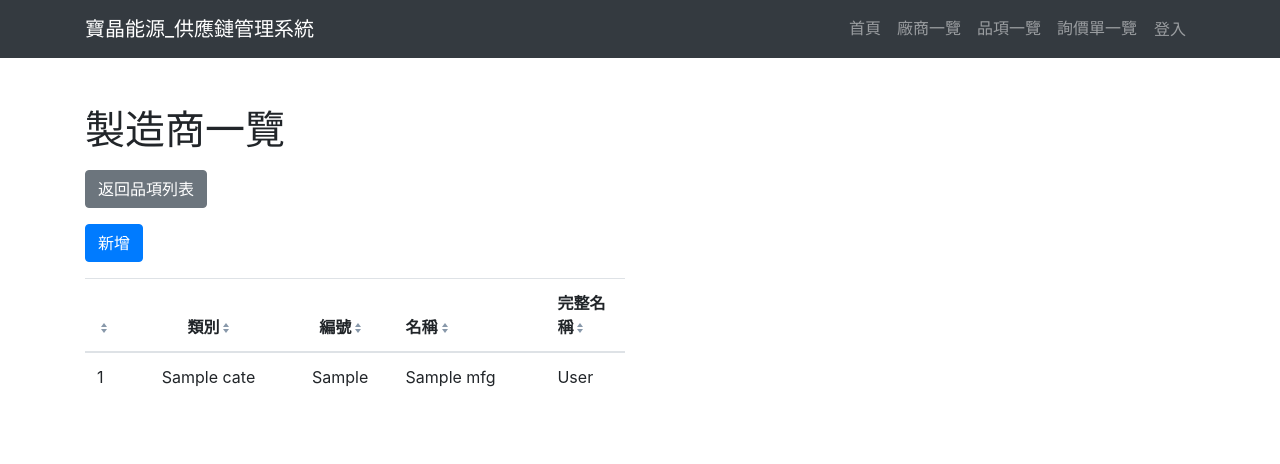
After one commit to edward79519/ina_supply_chain, a Django app: template templates/quotation/item/manufacturer/list.html in a window 1280 px wide. The commit adds this page. Shown: the top 464 px of the page. Run offline with Django 3.2, Linux system fonts and the light colour scheme; the template is opened without the code that fills it: most values are stand-ins (such as "Sample title", 1, 10 or a date in 2020); form fields are guessed from the names that the template uses; some libraries are stand-ins or nearby versions.

Commit message:
add cate-list/add, mfg-list/add page and filter by cate in item-list page

```diff
--- a/quotation/urls.py
+++ b/quotation/urls.py
@@ -12,6 +12,8 @@ urlpatterns = [
     path('item/<int:item_id>/', views.item_detail, name="Item_Detail"),
     path('item/<int:item_id>/export/', views.item_hstr_export, name="Item_Hist_Exprt"),
     path('item/<int:item_id>/update/', views.item_update, name="Item_Update"),
+    path('item/cate/', views.cate_list, name="Cate_Lsit"),
+    path('item/mfg/', views.mfg_list, name="MFG_Lsit"),
     path('inquiry/', views.inquiry_list, name="Inquiry_List"),
     path('inquiry/add/', views.inquiry_add, name="Inquiry_Add"),
     path('inquiry/<int:inqry_id>/', views.inquiry_detail, name="Inquiry_Detail"),
--- /dev/null
+++ b/templates/quotation/item/manufacturer/list.html
@@ -0,0 +1,133 @@
+{% extends 'frame/base.html' %}
+
+{% block title %}製造商一覽 - 寶晶供應鏈管理系統{% endblock %}
+{% block css %}
+  <link href="/static/custom/page.css" rel="stylesheet">
+{% endblock %}
+{% block scripts %}
+    <script src="//cdnjs.cloudflare.com/ajax/libs/list.js/1.5.0/list.min.js"></script>
+    <script>
+      var options = {
+        valueNames: [ 'cnt', 'catename', 'sn'],
+        page: 10,
+        pagination: [{
+            name: "pagination",
+            paginationClass: "pagination",
+            innerWindow: 1,
+            outerWindow: 1,
+        }],
+      };
+
+      /*table = id of the div */
+      var userList = new List('table', options);
+    </script>
+{% endblock %}
+{% block content %}
+  <section id="doclist" class="py-3">
+    <div class="container py-3">
+      <h1 class="my-3">製造商一覽</h1>
+      <a class="btn btn-secondary" href="{% url 'Item_Lsit' %}">返回品項列表</a>
+      <div class="row">
+        <div class="col-12 my-3">
+          <button type="button" class="btn btn-primary" data-toggle="modal" data-target="#addModal">
+            新增
+          </button>
+
+          <div class="modal fade" id="addModal" tabindex="-1" role="dialog" aria-labelledby="exampleModalLabel" aria-hidden="true">
+            <div class="modal-dialog" role="document">
+              <div class="modal-content">
+                <div class="modal-header">
+                  <h5 class="modal-title" id="exampleModalLabel">新增製造商</h5>
+                  <button type="button" class="close" data-dismiss="modal" aria-label="Close">
+                    <span aria-hidden="true">&times;</span>
+                  </button>
+                </div>
+                <form method="POST" class="needs-validation" onsubmit="" novalidate>
+                  <div class="modal-body">
+                    <div class="form-row">
+                      {% csrf_token %}
+                      <div class="col-6">
+                        <div class="form-group">
+                          <label for="id_{{ form.sn.name }}">*編號：</label>
+                          {{ form.sn }}
+                          <div class="invalid-feedback">
+                            請輸入編號。
+                          </div>
+                        </div>
+                      </div>
+                      <div class="col-6">
+                        <div class="form-group">
+                          <label for="id_{{ form.cate.name }}">*類別：</label>
+                          {{ form.cate }}
+                          <div class="invalid-feedback">
+                            請輸入名稱。
+                          </div>
+                        </div>
+                      </div>
+                      <div class="col-12">
+                        <div class="form-group">
+                          <label for="id_{{ form.name.name }}">*名稱：</label>
+                          {{ form.name }}
+                          <div class="invalid-feedback">
+                            請輸入名稱。
+                          </div>
+                        </div>
+                      </div>
+                      <div class="col-12">
+                        <div class="form-group">
+                          <label for="id_{{ form.fullname.name }}">完整名稱：</label>
+                          {{ form.fullname }}
+                          <div class="invalid-feedback">
+                            請輸入名稱。
+                          </div>
+                        </div>
+                      </div>
+                    </div>
+                  </div>
+                  <div class="modal-footer">
+                  <button type="button" class="btn btn-secondary" data-dismiss="modal">取消</button>
+                  <button type="submit" class="btn btn-primary">送出</button>
+                </div>
+                </form>
+              </div>
+            </div>
+          </div>
+        </div>
+        <div class="col-6">
+          <div class="table-responsive" id="table">
+            <table class="table table-hover">
+              <thead>
+                <tr>
+                  <th scope="col" class="sort fit" data-sort="cnt"></th>
+                  <th scope="col" class="sort text-center fit" data-sort="cate">類別</th>
+                  <th scope="col" class="sort text-center" data-sort="sn">編號</th>
+                  <th scope="col" class="sort" data-sort="name">名稱</th>
+                  <th scope="col" class="sort" data-sort="name">完整名稱</th>
+                </tr>
+              </thead>
+              <tbody class="list">
+                {% for mfg in mfgs %}
+                <tr>
+                  <td class="cnt fit">{{ forloop.counter }}</td>
+                  <td class="cate text-center">{{ mfg.cate }}</td>
+                  <td class="sn text-center">{{ mfg.sn }}</td>
+                  <td class="name">{{ mfg.name }}</td>
+                  <td class="name">{{ mfg.fullname }}</td>
+                </tr>
+                {% empty %}
+                  <tr>
+                    <td colspan="5" class="text-center"> 目前尚無任何品項。 </td>
+                  </tr>
+                {% endfor %}
+              </tbody>
+            </table>
+            <nav aria-label="Page navigation">
+              <ul class="pagination"></ul>
+            </nav>
+          </div>
+        </div>
+      </div>
+    </div>
+  </section>
+
+{% endblock %}
```
Also changed, not shown: quotation/forms.py (+32 -2 lines), quotation/views.py (+40 -5 lines), templates/quotation/item/category/list.html (added, +110 -0 lines), templates/quotation/item/list.html (+43 -7 lines).
